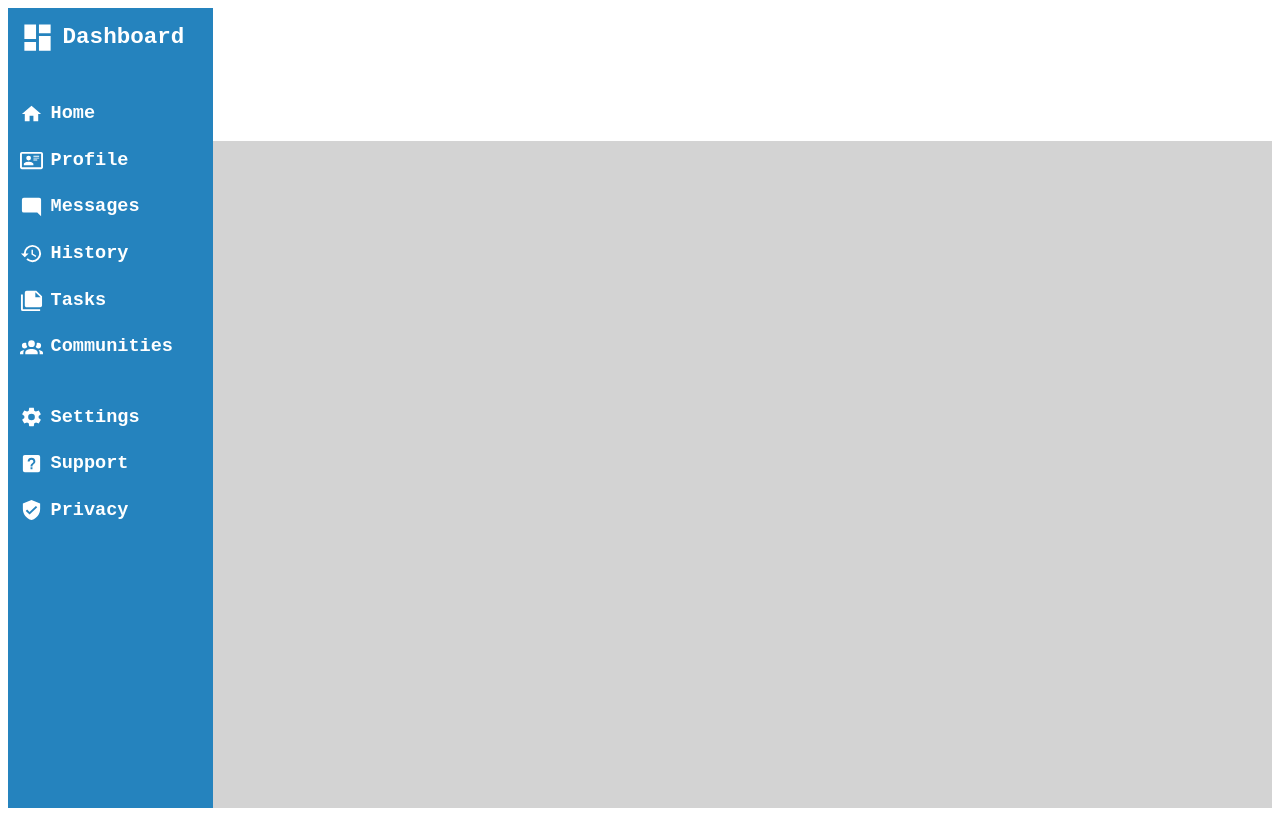
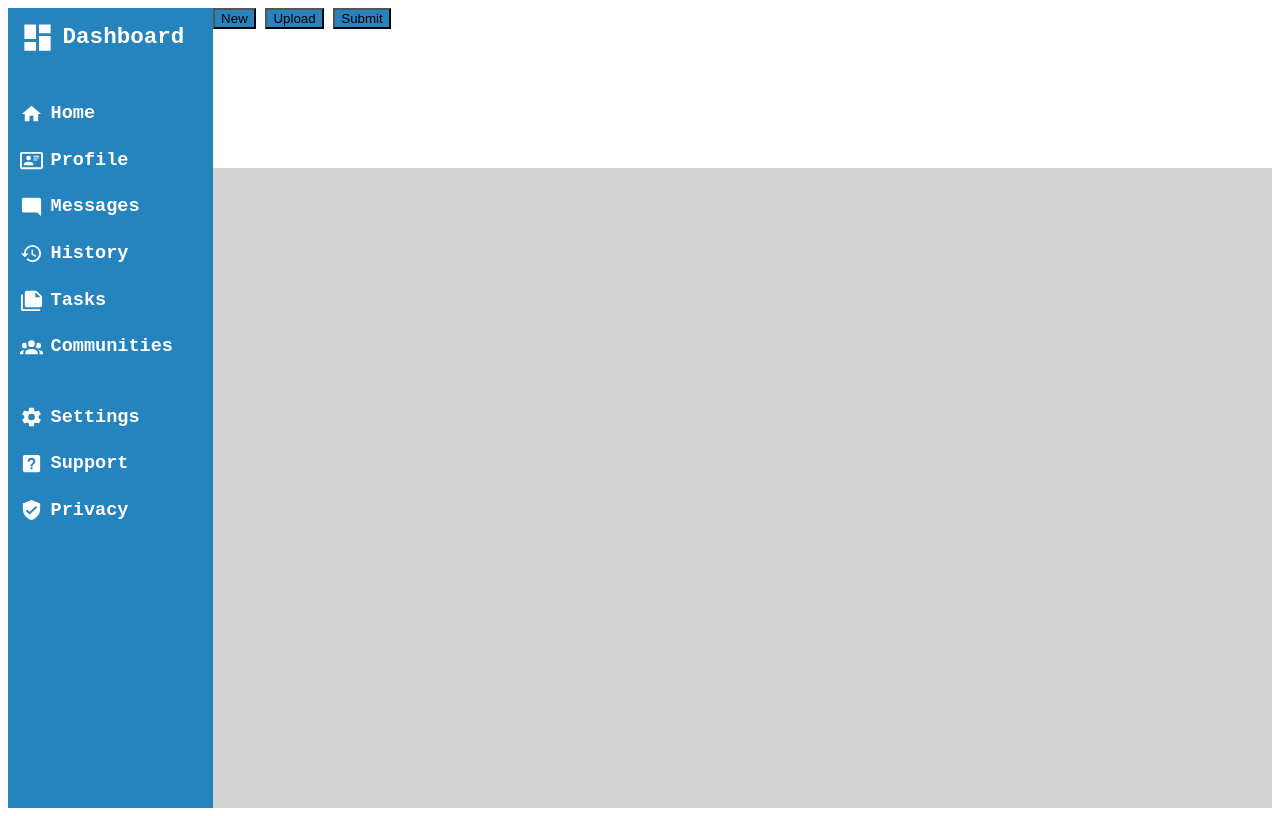
Before and after one commit to atrbyg24/admin-dashboard, a plain HTML site: page index.html in a window 1280 px wide. Drawn offline with Linux system fonts and the light colour scheme; a web font is replaced by a local one.

```diff
--- a/index.html
+++ b/index.html
@@ -7,7 +7,22 @@
     <title>Admin Dashboard</title>
 </head>
 <body>
-    <div class="header"></div>
+    <div class="header">
+        <div class="search">
+
+        </div>
+        <div class="user-notifications">
+
+        </div>
+        <div class="user-greeting">
+
+        </div>
+        <div class="header-buttons">
+            <button type="button">New</button>
+            <button type="button">Upload</button>
+            <button type="button">Submit</button>
+        </div>
+    </div>
     <div class="sidebar">
         <div class="dashboard">
             <a href="" >
--- a/style.css
+++ b/style.css
@@ -8,7 +8,7 @@
 body {
     display: grid;
     grid-template-columns: clamp(160px,calc(200px + 0.4vw),240px) 1fr;
-    grid-template-rows: 1fr 5fr;
+    grid-template-rows: 1fr 4fr;
     height: 100vh;
     box-sizing: border-box;
     font-family: "anonymous-pro:400", 'Courier New', Courier, monospace
@@ -67,6 +67,10 @@ body {
     0px 6px 6px rgba(0,0,0,0.15),
 }
 
+button {
+    background-color: var(--main-color);
+}
+
 .main-content {
     grid-column: 2;
     grid-row: 2;
```
Also changed, not shown: icons/share.svg (added), icons/star.svg (added), icons/watch.svg (added).
